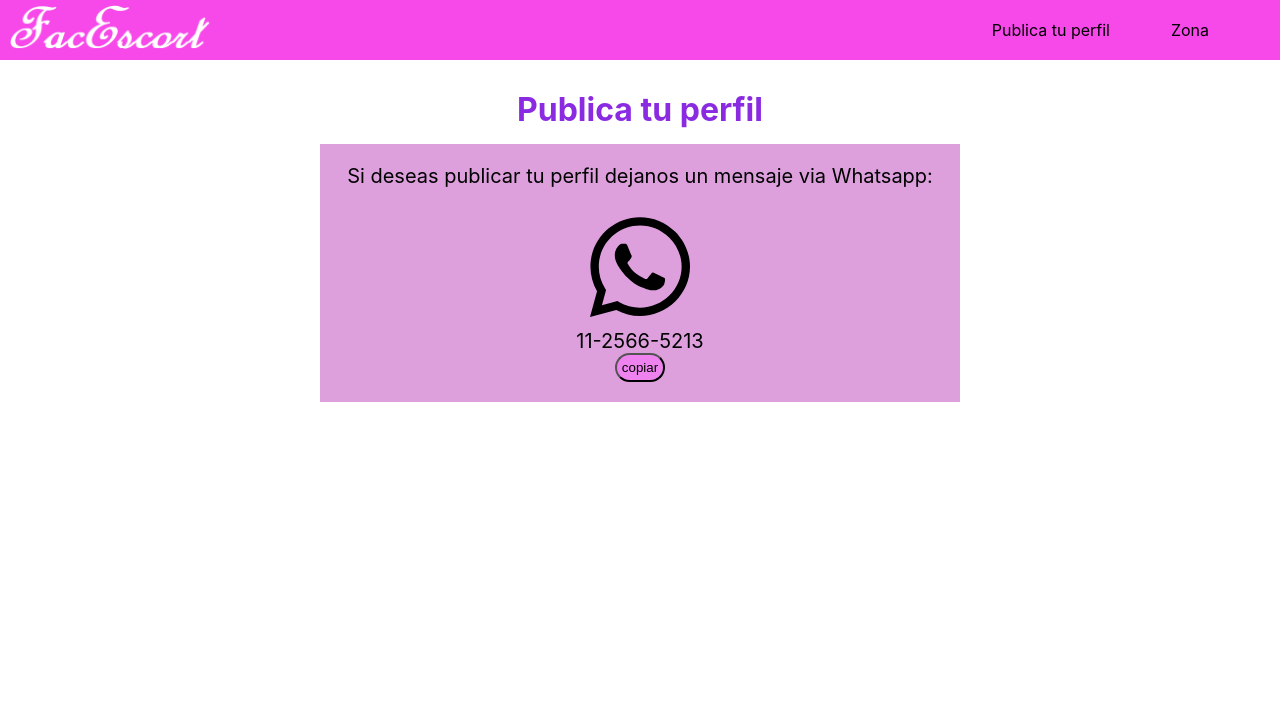
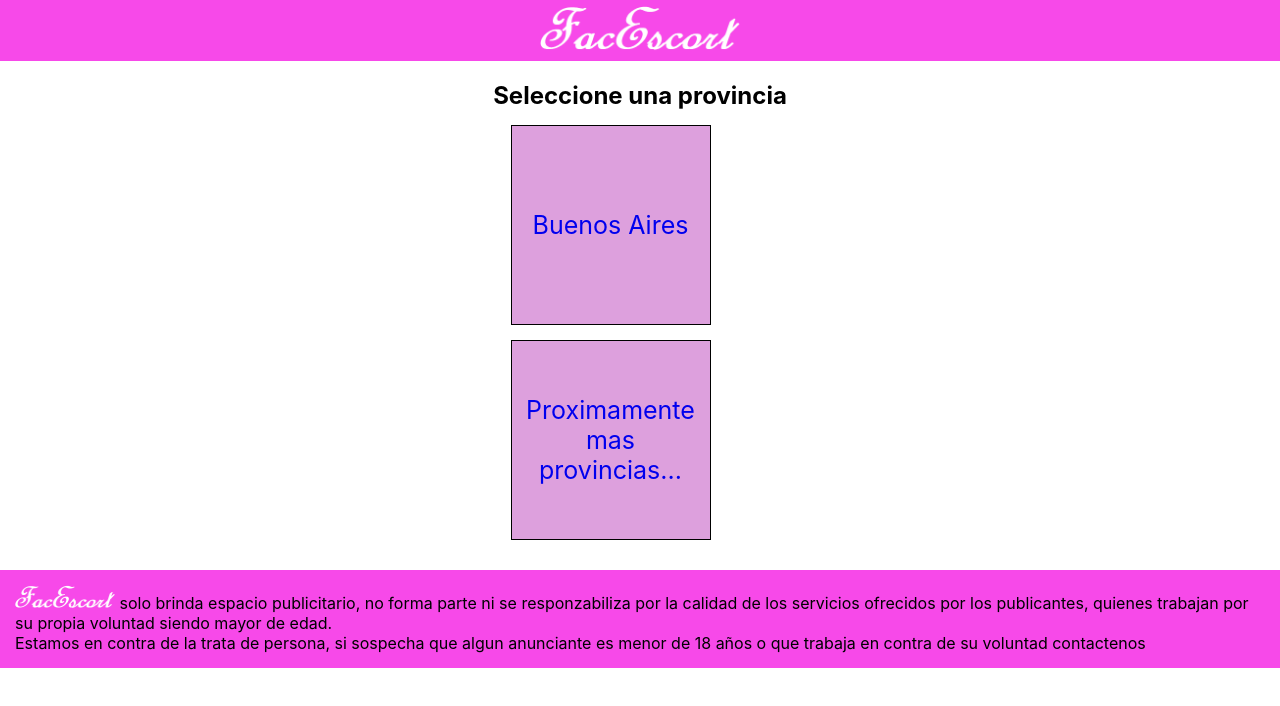
Before and after one commit to faceweb22/facescort, a React (Create React App) app: page /facescortt/contacto in a window 1280 px wide. Shown: the top 706 px of the page. Built offline with nearby package versions, Linux system fonts and the light colour scheme; a web font is replaced by a local one.

Commit message:
configurando dominio

```diff
--- a/package.json
+++ b/package.json
@@ -2,7 +2,7 @@
   "name": "facescortt",
   "version": "0.1.0",
   "private": true,
-  "homepage": "http://faceweb22.github.io/facescortt",
+  "homepage": "http://facescort.com.ar",
   "dependencies": {
     "@testing-library/jest-dom": "^5.16.4",
     "@testing-library/react": "^13.3.0",
@@ -17,7 +17,7 @@
     "web-vitals": "^2.1.4"
   },
   "scripts": {
-    "predeploy": "npm run build",
+    "predeploy": "npm run build && echo facescort.com.ar > ./build/CNAME",
     "deploy": "gh-pages -d build",
     "start": "react-scripts start",
     "build": "react-scripts build",
--- a/src/App.js
+++ b/src/App.js
@@ -17,26 +17,26 @@ function App() {
     <Switch>
 
 
-      <Route exact path="/facescortt/buenos-aires/:ubicacion">
+      <Route exact path="/buenos-aires/:ubicacion">
         <NavBar/>
         <Users/>
       </Route>
 
-      <Route exact path="/facescortt/:nombre-:id-:wp">
+      <Route exact path="/:nombre-:id-:wp">
         <NavBar/>
         <UserDetailContainer/>
       </Route>
 
-      <Route path="/facescortt/buenos-aires">
+      <Route path="/buenos-aires">
         <NavBar/>
         <Users/>
       </Route>
 
-      <Route path="/facescortt/contacto">
+      <Route path="/contacto">
         <NavBar/>
         <Contacto/>
       </Route>
-      <Route path="/facescortt">
+      <Route path="/">
         <Provincia/>
         <Footer/>
       </Route>
--- a/src/components/NavBar.jsx
+++ b/src/components/NavBar.jsx
@@ -9,7 +9,7 @@ function NavBar(){
 
             <nav className="navbar">
 
-                <Link to="/facescortt">
+                <Link to="/">
                     <div className='logo'>
                         <img src={logo} width="200px" alt='logo'></img>
                     </div>
@@ -17,13 +17,13 @@ function NavBar(){
                 <ul className="menu">
 
                     <li>
-                        <Link to='/facescortt/contacto'>Publica tu perfil</Link>
+                        <Link to='/contacto'>Publica tu perfil</Link>
                     </li>
                     <li className='zona'>
-                        <Link to='/facescortt/buenos-aires'>Zona</Link>
+                        <Link to='/buenos-aires'>Zona</Link>
                         <ul >
-                            <li><Link to='/facescortt/buenos-aires/microcentro'>microcentro</Link> </li>
-                            <li><Link to='/facescortt/buenos-aires/tribunales'>tribunales</Link></li>
+                            <li><Link to='/buenos-aires/microcentro'>microcentro</Link> </li>
+                            <li><Link to='/buenos-aires/tribunales'>tribunales</Link></li>
                         </ul>
                     </li>
 
--- a/src/components/Provincia.js
+++ b/src/components/Provincia.js
@@ -7,7 +7,7 @@ export default function Provincia() {
     <div className='main'>
 
         <h1 className='logo logoInitial'>
-            <Link to="/facescortt">
+            <Link to="/">
                 <div className='logoContainer'>
                     <img src={logo} width="200px" alt='logo'></img>
                 </div>
@@ -17,7 +17,7 @@ export default function Provincia() {
         <h2>Seleccione una provincia</h2>
         <div className='provContainer'>
 
-            <Link to="/facescortt/buenos-aires">
+            <Link to="/buenos-aires">
                 <div className='provincias'>
                     Buenos Aires
                 </div>
--- a/src/components/User.js
+++ b/src/components/User.js
@@ -8,7 +8,7 @@ export default function User({user:{id, nombre, category, wp, portada, descripci
     return(
         <>
         <ul className="tarjetas">
-            <Link to= {`/facescortt/${nombre}-${id}-${wp}`} >
+            <Link to= {`/${nombre}-${id}-${wp}`} >
                 <li> <img src= {portada} className="tarjetas-img" alt="portada"/></li>
                 <li className="detallesCard">{nombre}</li>
                 <li className="detallesCard">{wp}</li>
```
